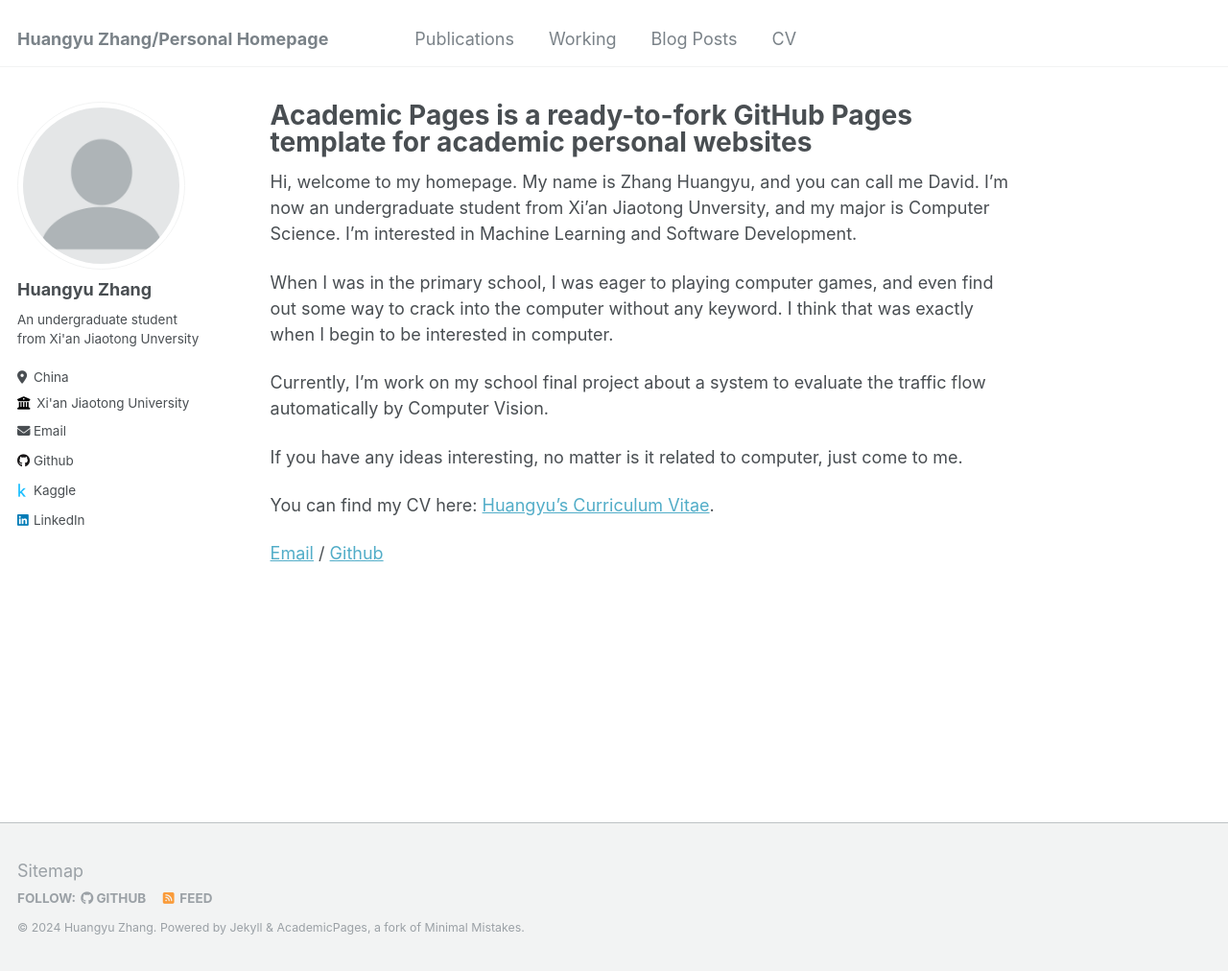
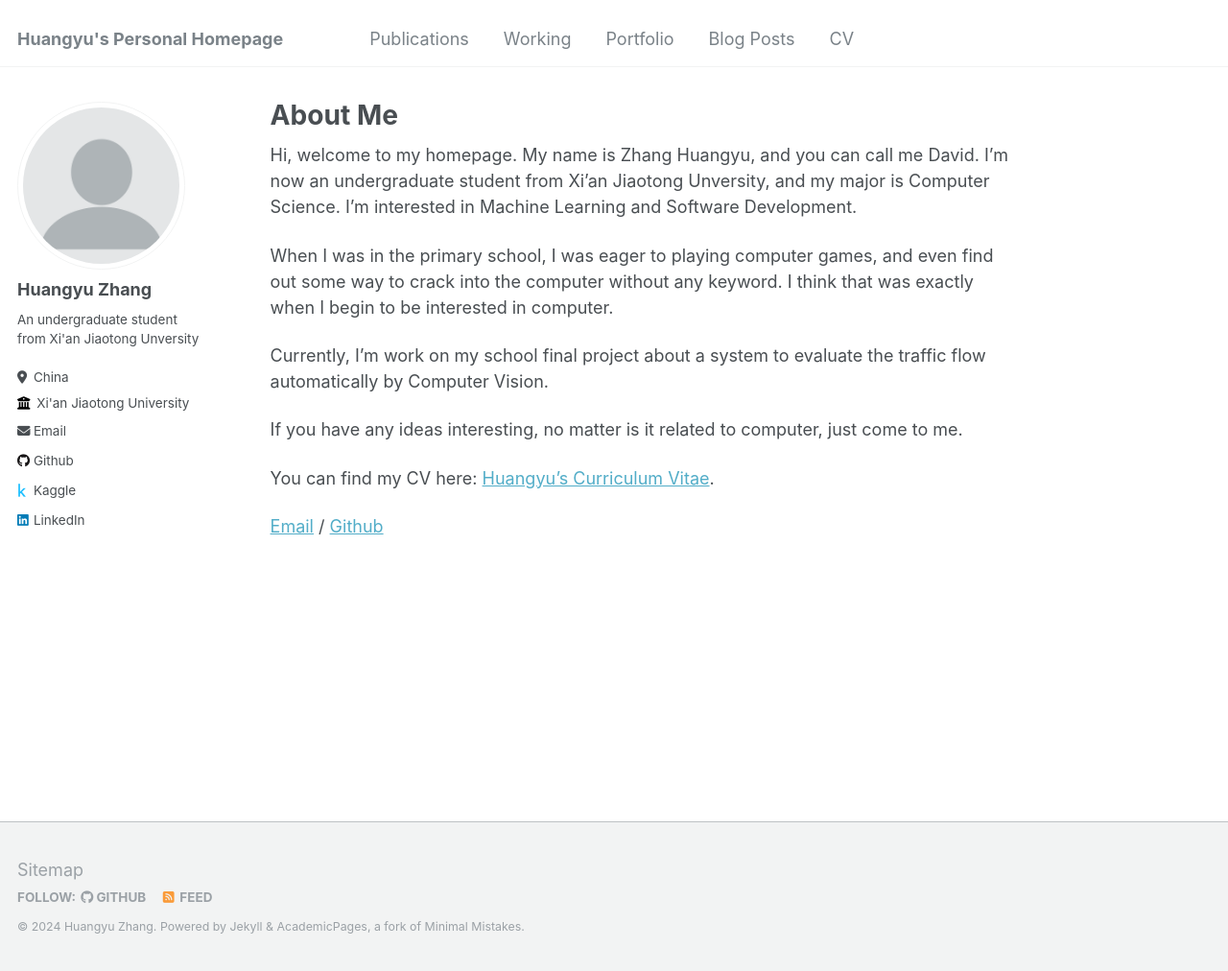
Before and after one commit to DavidZhang0710/DavidZhang0710.github.io, a Jekyll site: the page built from _pages/about.md, in a window 1280 px wide and 1012 px high. Shown: the whole window at 96% size. Built offline with Jekyll 4.4.1, drawn with Linux system fonts in a browser that asks for light colours.

Commit message:
feat: change title and add one part

```diff
--- a/_config.yml
+++ b/_config.yml
@@ -8,7 +8,7 @@
 
 # Basic Site Settings
 locale                   : "en-US"
-title                    : "Huangyu Zhang/Personal Homepage"
+title                    : "Huangyu's Personal Homepage"
 title_separator          : "-"
 name                     : &name "Huangyu Zhang"
 description              : &description "An undergraduate student from Xi'an Jiaotong Unversity"
--- a/_data/navigation.yml
+++ b/_data/navigation.yml
@@ -4,6 +4,9 @@ main:
     url: /publications/
 
   - title: "Working"
+    url: /teaching/
+
+  - title: "Portfolio"
     url: /portfolio/
 
   - title: "Blog Posts"
--- a/_pages/about.md
+++ b/_pages/about.md
@@ -1,6 +1,6 @@
 ---
 permalink: /
-title: "Academic Pages is a ready-to-fork GitHub Pages template for academic personal websites"
+title: "About Me"
 author_profile: true
 redirect_from:
   - /about/
@@ -18,4 +18,4 @@ If you have any ideas interesting, no matter is it related to computer, just com
 
 You can find my CV here: [Huangyu's Curriculum Vitae](../files/Curriculum_Vitae.pdf).
 
-[Email](mailto:XX@stu.pku.edu.cn) / [Github](https://github.com/QiuDi233)
+[Email](mailto:zhanghuangyu0710@gmail.com) / [Github](https://github.com/DavidZhang0710)
```
